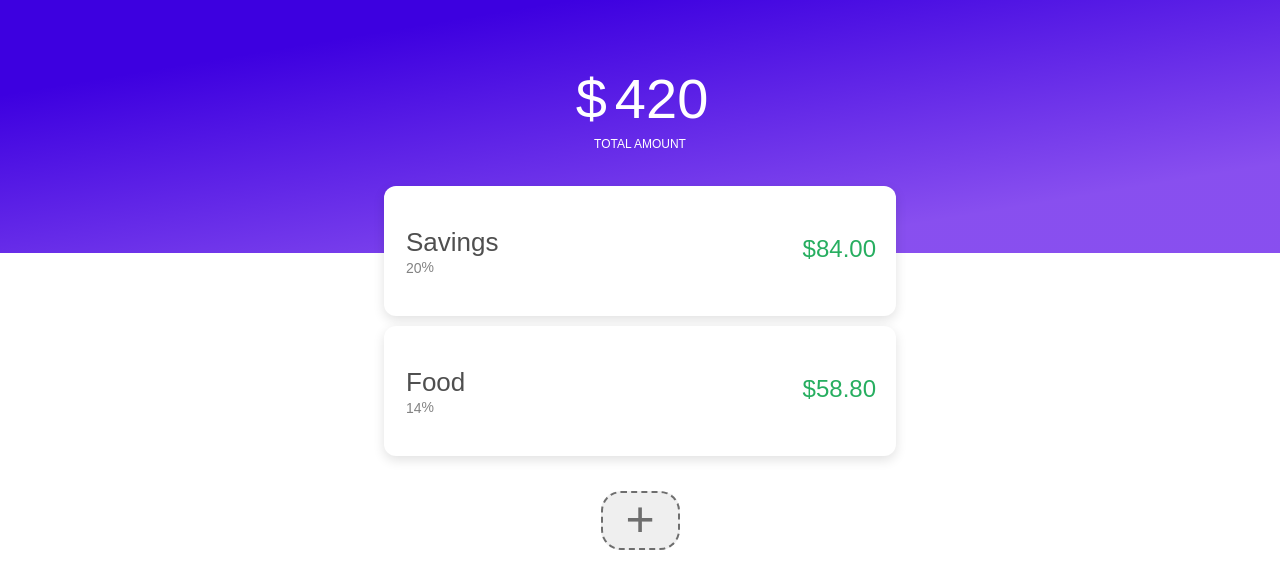
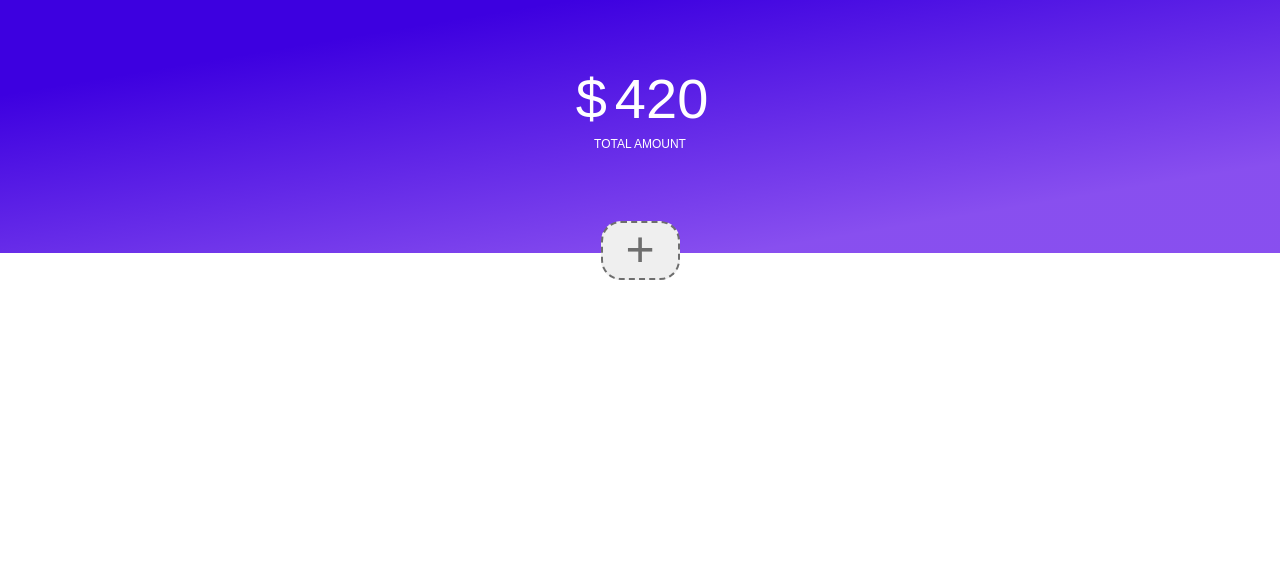
Before and after one commit to jacksonhvisuals/budget-calculator, a React (Create React App) app: page / in a window 1280 px wide. Shown: the top 588 px of the page. Built offline with nearby package versions, Linux system fonts and the light colour scheme.

Commit message:
Add localStorage functionalities

```diff
--- a/src/components/AppLayout/AppLayout.js
+++ b/src/components/AppLayout/AppLayout.js
@@ -3,28 +3,24 @@ import BudgetInput from '../BudgetInput/BudgetInput';
 import ItemCardContainer from '../ItemCardContainer/ItemCardContainer';
 import './AppLayout.css';
 var currentBudgetCollection;
+var budgetcollection = window.localStorage;
 
 class AppLayout extends Component {
     constructor(props) {
         super(props);
-        this.state = {
-            total: 420,
-            budgetItemCollection: [
-            {
-              name: "Savings",
-              id: Math.floor(Math.random() * (1876251987 - 51987) + 51987),
-              percent: 20,
-              total: "",
-            },
-            {
-                name: "Food",
-                id: Math.floor(Math.random() * (1876251987 - 51987) + 51987),
-                percent: 14,
-                total: "",
-              },
 
-            ],
-        };
+
+        if (budgetcollection.getItem("budgetItemCollection") != null) {
+            this.state = {
+                total: 420,
+                budgetItemCollection: JSON.parse(budgetcollection.getItem("budgetItemCollection")),
+            };
+        } else {
+            this.state = {
+                total: 420,
+                budgetItemCollection: [],
+            };
+        }
 
         this.calculateAmounts = this.calculateAmounts.bind(this);
         this.setBudgetTotal = this.setBudgetTotal.bind(this);
@@ -33,9 +29,8 @@ class AppLayout extends Component {
         this.addNewItem = this.addNewItem.bind(this);
         this.copyTotal = this.copyTotal.bind(this);
         currentBudgetCollection = this.state.budgetItemCollection;
-
         this.calculateAmounts();
-
+        console.log(JSON.parse(budgetcollection.getItem("budgetItemCollection")));
     }
 
     calculateAmounts() {
@@ -46,6 +41,8 @@ class AppLayout extends Component {
             currentBudgetCollection[key]["total"] = calculation;
         });
         this.setState({budgetItemCollection: currentBudgetCollection});
+        budgetcollection.setItem("budgetItemCollection", JSON.stringify(this.state.budgetItemCollection));
+
     }
 
     selectItem(itemid) {
@@ -64,6 +61,7 @@ class AppLayout extends Component {
         currentBudgetCollection[this.selectItem(itemId)]["name"] = itemName;
         currentBudgetCollection[this.selectItem(itemId)]["percent"] = itemPercent;
         this.setState({budgetItemCollection: currentBudgetCollection});
+        budgetcollection.setItem("budgetItemCollection", JSON.stringify(this.state.budgetItemCollection));
     }
 
     setBudgetTotal(amount) {
@@ -81,8 +79,9 @@ class AppLayout extends Component {
             percent: 10,
             total: "",
           };
-          currentBudgetCollection.push(newItem);
-          this.setState({budgetItemCollection: currentBudgetCollection});
+        currentBudgetCollection.push(newItem);
+        this.setState({budgetItemCollection: currentBudgetCollection});
+        budgetcollection.setItem("budgetItemCollection", JSON.stringify(this.state.budgetItemCollection));
     }
 
     // Automatically copy total to clipboard.
--- a/src/components/ItemCard/ItemCard.js
+++ b/src/components/ItemCard/ItemCard.js
@@ -51,7 +51,7 @@ class ItemCard extends Component {
             <div>
                 <div className="item-card" id={this.props.itemId}>
                     <div className="left-half">
-                        <input type="text" className="itemTitle" placeholder={this.state.itemName} value={this.state.itemName} onChange={this.updateName} />
+                        <input type="text" className="itemTitle" id={"title-" + this.props.itemId} placeholder={this.state.itemName} value={this.state.itemName} onChange={this.updateName} />
                         <div className="itemPercentage">
                             <input
                             id={"input-" + this.props.itemId}
```
